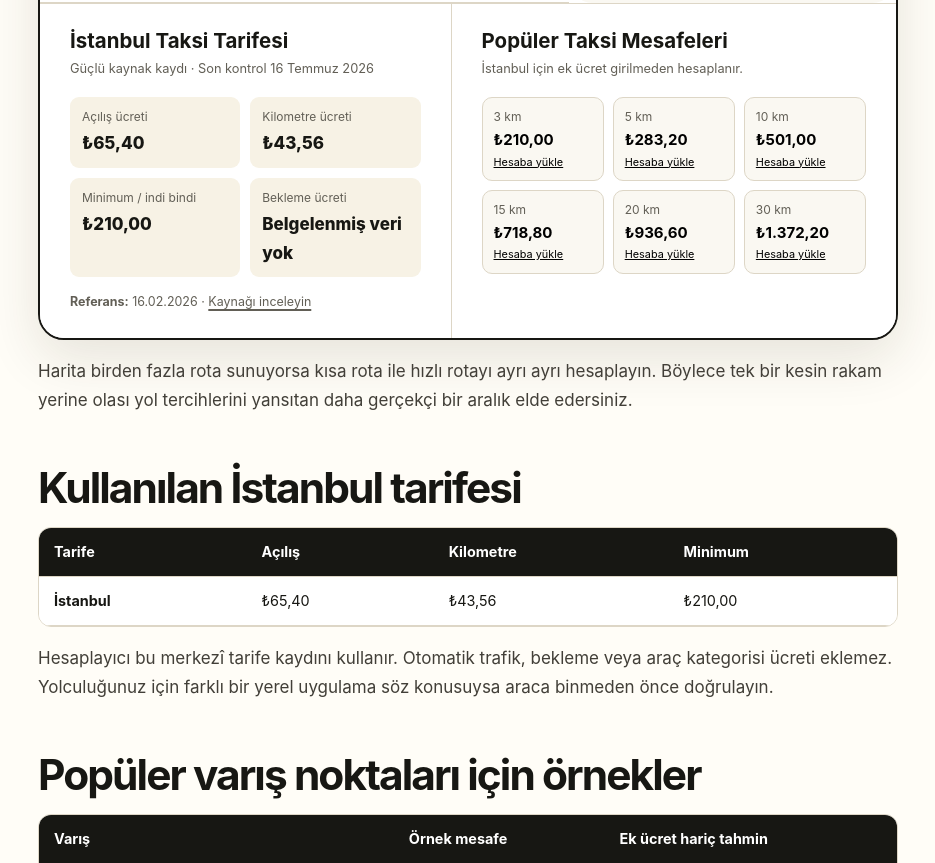
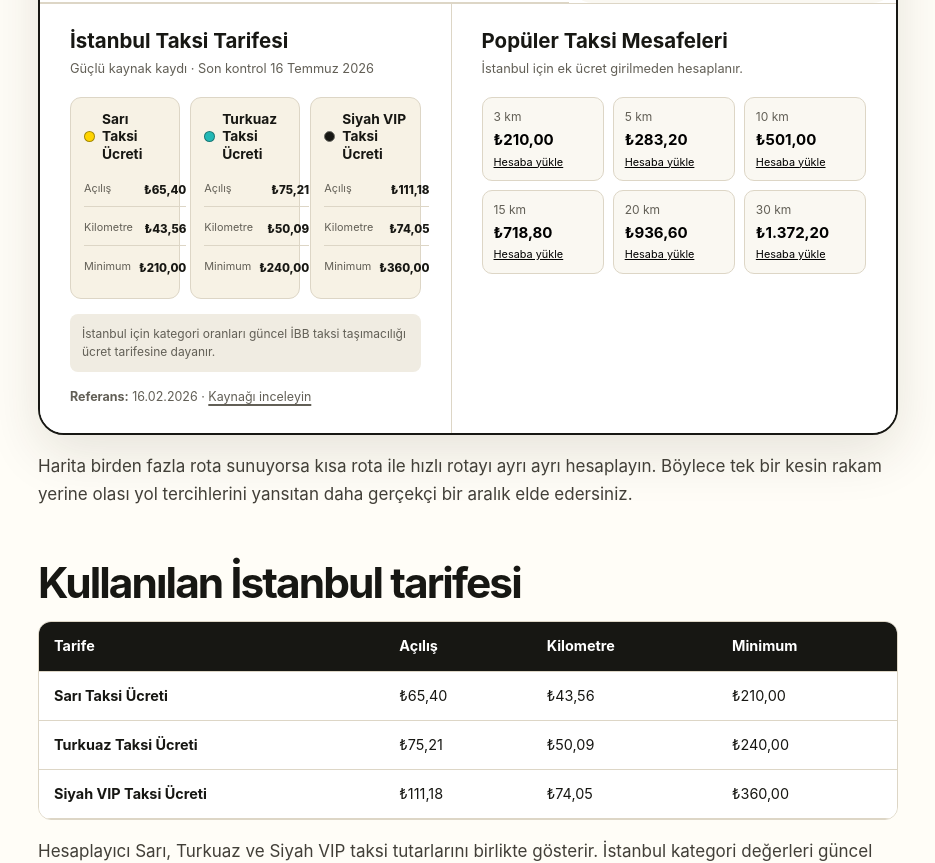
Before and after one commit to arslanwebx/taksi-ucreti-hesaplama, a Next.js app: page /istanbul-havalimani-taksi-ucreti in a window 1280 px wide. Shown: the part 1737-2600 px from the top of the page, without its empty margins (172-1107 px from the left). Built offline with nearby package versions, Linux system fonts and the light colour scheme.

Commit message:
Fix fare

```diff
--- a/app/globals.css
+++ b/app/globals.css
@@ -185,3 +185,31 @@
   .footer-links{gap:10px}
   .footer-contact-note{margin-top:6px}
 }
+
+/* Three taxi category fares */
+.fare-result header h3{font-size:clamp(1.35rem,2.4vw,1.75rem);line-height:1.1;letter-spacing:-.03em;white-space:normal;margin-top:6px}
+.category-fare-results{display:grid;gap:9px;margin:18px 0 8px}
+.category-fare{display:grid;grid-template-columns:auto minmax(0,1fr) auto;align-items:center;gap:10px;padding:12px 13px;border:1px solid var(--line);border-radius:11px;background:white}
+.category-fare strong{font-size:.86rem;line-height:1.25}
+.category-fare b{font-size:1.05rem;white-space:nowrap;font-variant-numeric:tabular-nums}
+.category-dot{width:11px;height:11px;border-radius:50%;background:var(--yellow);border:1px solid rgba(0,0,0,.35);flex:0 0 auto}
+.category-turquoise .category-dot{background:#23b8b5}
+.category-black .category-dot{background:#171713;border-color:#6f6f67}
+.category-fare-note{padding:11px 12px;border-radius:8px;background:#f0ece2;color:var(--muted)!important;font-size:.75rem!important;line-height:1.5}
+.category-tariff-grid{display:grid;grid-template-columns:repeat(3,minmax(0,1fr));gap:10px}
+.category-tariff{min-width:0;padding:13px;border:1px solid var(--line);border-radius:11px;background:var(--cream)}
+.category-tariff h4{display:flex;align-items:center;gap:7px;margin:0 0 10px;font-size:.86rem;line-height:1.25}
+.category-tariff dl{display:grid;grid-template-columns:1fr!important;gap:5px!important}
+.category-tariff dl div{display:flex;justify-content:space-between;gap:8px;padding:6px 0;background:none!important;border-bottom:1px solid var(--line);border-radius:0!important}
+.category-tariff dl div:last-child{border-bottom:0}
+.category-tariff dt{font-size:.68rem}
+.category-tariff dd{font-size:.72rem;text-align:right}
+@media(max-width:580px){
+  .category-fare{grid-template-columns:auto minmax(0,1fr)}
+  .category-fare b{grid-column:2}
+  .category-tariff-grid{grid-template-columns:1fr}
+  .category-tariff dl{grid-template-columns:repeat(3,minmax(0,1fr))!important}
+  .category-tariff dl div{display:grid;gap:2px;border-bottom:0;border-right:1px solid var(--line);padding:3px 8px 3px 0}
+  .category-tariff dl div:last-child{border-right:0}
+  .category-tariff dd{text-align:left}
+}
--- a/app/istanbul-havalimani-taksi-ucreti/page.tsx
+++ b/app/istanbul-havalimani-taksi-ucreti/page.tsx
@@ -3,7 +3,7 @@
 import { ArticlePage } from '@/components/ArticlePage';
 import { Calculator } from '@/components/Calculator';
 import { TableOfContents } from '@/components/TableOfContents';
-import { fare, formatDate, money, publishedCities } from '@/src/data/cities';
+import { fareCategories, faresByCategory, formatDate, money, publishedCities } from '@/src/data/cities';
 import { pageMetadata } from '@/lib/seo';
 
 const city = publishedCities.find((item) => item.slug === 'istanbul')!;
@@ -21,6 +21,7 @@
 export const metadata: Metadata = pageMetadata(title, description, path, 'article');
 
 export default function IstanbulAirport() {
+  const categories = fareCategories(city);
   return (
     <ArticlePage title={title} description={description} path={path} modified={city.lastVerified} category="Havalimanı Taksi Ücretleri" readingMinutes={9} faqs={faqs}>
       <p className="notice"><strong>Kısa cevap:</strong> İstanbul Havalimanı için şehir merkezine sabit taksi fiyatı yoktur. Temel tahmin açılış ücreti, araç rotası kilometresi ve minimum ücret kuralıyla hesaplanır; ücretli geçişler ayrıca eklenir.</p>
@@ -45,13 +46,13 @@
 
       <section id="tarife">
         <h2>Kullanılan İstanbul tarifesi</h2>
-        <div className="table-wrap"><table><thead><tr><th>Tarife</th><th>Açılış</th><th>Kilometre</th><th>Minimum</th></tr></thead><tbody><tr><th scope="row">İstanbul</th><td>{money(city.openingFare)}</td><td>{money(city.perKmFare)}</td><td>{money(city.minimumFare)}</td></tr></tbody></table></div>
-        <p>Hesaplayıcı bu merkezî tarife kaydını kullanır. Otomatik trafik, bekleme veya araç kategorisi ücreti eklemez. Yolculuğunuz için farklı bir yerel uygulama söz konusuysa araca binmeden önce doğrulayın.</p>
+        <div className="table-wrap"><table><thead><tr><th>Tarife</th><th>Açılış</th><th>Kilometre</th><th>Minimum</th></tr></thead><tbody>{categories.map((category) => <tr key={category.id}><th scope="row">{category.label}</th><td>{money(category.tariff.openingFare)}</td><td>{money(category.tariff.perKmFare)}</td><td>{money(category.tariff.minimumFare)}</td></tr>)}</tbody></table></div>
+        <p>Hesaplayıcı Sarı, Turkuaz ve Siyah VIP taksi tutarlarını birlikte gösterir. İstanbul kategori değerleri güncel İBB taksi taşımacılığı ücret tarifesindeki oranlara dayanır. Otomatik trafik ücreti eklenmez.</p>
       </section>
 
       <section id="rotalar">
         <h2>Popüler varış noktaları için örnekler</h2>
-        <div className="table-wrap"><table><thead><tr><th>Varış</th><th>Örnek mesafe</th><th>Ek ücret hariç tahmin</th></tr></thead><tbody>{routes.map(([name, km]) => <tr key={name}><th scope="row">{name}</th><td>{km} km</td><td>{money(fare(city, km).total)}</td></tr>)}</tbody></table></div>
+        <div className="table-wrap"><table><thead><tr><th>Varış</th><th>Örnek mesafe</th>{categories.map((category) => <th key={category.id}>{category.shortLabel}</th>)}</tr></thead><tbody>{routes.map(([name, km]) => <tr key={name}><th scope="row">{name}</th><td>{km} km</td>{faresByCategory(city, km).map((category) => <td key={category.id}>{money(category.total)}</td>)}</tr>)}</tbody></table></div>
         <p>Mesafeler yalnızca planlama örneğidir. Terminal çıkış noktası, otelin bulunduğu sokak, yol çalışması, karşı yaka geçişi ve güncel navigasyon rotası gerçek kilometreyi değiştirebilir.</p>
         <p>Kadıköy veya Sabiha Gökçen Havalimanı gibi karşı yaka varışlarında köprü veya tünel seçimi ayrıca önem kazanır. Geçiş bedeli tabloda yer alan temel tahmine dahil değildir.</p>
       </section>
--- a/components/Calculator.tsx
+++ b/components/Calculator.tsx
@@ -4,11 +4,14 @@
 import { useEffect, useId, useMemo, useRef, useState } from 'react';
 import {
   calculateFare,
+  calculateCategoryFares,
+  categoryTariff,
   fareQualityLabel,
   formatCurrency,
   normalizeCitySearch,
   parseDecimal,
   readCalculatorQuery,
+  taxiCategories,
   tariffSourceNeedsCaution,
 } from '@/lib/taxi-calculator';
 import { cityGuidePaths, formatDate } from '@/src/data/cities';
@@ -71,6 +74,19 @@
     [selected],
   );
   const selectedGuidePath = selected ? cityGuidePaths[selected.slug] : undefined;
+  const selectedCategoryTariffs = useMemo(
+    () => selected ? taxiCategories.map((category) => ({
+      ...category,
+      tariff: categoryTariff(selected, category.id),
+    })) : [],
+    [selected],
+  );
+  const resultCategories = useMemo(
+    () => result
+      ? calculateCategoryFares(result.city, result.km, result.waitingMinutes, result.additional)
+      : [],
+    [result],
+  );
 
   useEffect(() => {
     if (fixedCity) return;
@@ -216,9 +232,10 @@
   function resultText() {
     if (!result) return '';
     const parts = [
-      `${result.city.city} için ${decimal.format(result.km)} km taksi tahmini: ${formatCurrency(result.total)}`,
-      `Açılış: ${formatCurrency(result.opening)}`,
-      `Mesafe: ${decimal.format(result.km)} km × ${formatCurrency(result.city.perKmFare)} = ${formatCurrency(result.distance)}`,
+      `${result.city.city} için ${decimal.format(result.km)} km taksi tahminleri:`,
+      ...resultCategories.map((category) => `${category.label}: ${formatCurrency(category.total)}`),
+      `Sarı taksi açılış: ${formatCurrency(result.opening)}`,
+      `Sarı taksi mesafe bedeli: ${decimal.format(result.km)} km × ${formatCurrency(result.city.perKmFare)} = ${formatCurrency(result.distance)}`,
     ];
     if (result.waiting > 0) parts.push(`Bekleme: ${formatCurrency(result.waiting)}`);
     if (result.additional > 0) parts.push(`Ek ücret: ${formatCurrency(result.additional)}`);
@@ -365,16 +382,28 @@
           <div className="result-empty"><span aria-hidden="true">₺</span><div><h3>Tahmini toplam burada görünür</h3><p>Şehir ve mesafe seçerek şeffaf ücret dökümünü alın.</p></div></div>
         ) : (
           <div className="fare-result">
-            <header><div><span>{result.city.city} · {fareQualityLabel(result.city.isEstimated, result.city.dataStatus)}</span><h3>{formatCurrency(result.total)}</h3></div><strong>{decimal.format(result.km)} km</strong></header>
+            <header><div><span>{result.city.city} · {fareQualityLabel(result.city.isEstimated, result.city.dataStatus)}</span><h3>Üç taksi türü için tahmin</h3></div><strong>{decimal.format(result.km)} km</strong></header>
+            <div className="category-fare-results">
+              {resultCategories.map((category) => (
+                <div className={`category-fare category-${category.id}`} key={category.id}>
+                  <span className="category-dot" aria-hidden="true"/>
+                  <strong>{category.label}</strong>
+                  <b>{formatCurrency(category.total)}</b>
+                </div>
+              ))}
+            </div>
             <dl>
-              <div><dt>Açılış ücreti</dt><dd>{formatCurrency(result.opening)}</dd></div>
-              <div><dt>Mesafe bedeli <small>{decimal.format(result.km)} km × {formatCurrency(result.city.perKmFare)}</small></dt><dd>{formatCurrency(result.distance)}</dd></div>
+              <div><dt>Sarı taksi açılış ücreti</dt><dd>{formatCurrency(result.opening)}</dd></div>
+              <div><dt>Sarı taksi mesafe bedeli <small>{decimal.format(result.km)} km × {formatCurrency(result.city.perKmFare)}</small></dt><dd>{formatCurrency(result.distance)}</dd></div>
               {result.waiting > 0 && <div><dt>Bekleme bedeli <small>{decimal.format(result.waitingMinutes)} dk</small></dt><dd>{formatCurrency(result.waiting)}</dd></div>}
               {result.additional > 0 && <div><dt>Ek geçiş ücreti</dt><dd>{formatCurrency(result.additional)}</dd></div>}
               {result.adjustment > 0 && <div><dt>Minimum ücret farkı</dt><dd>{formatCurrency(result.adjustment)}</dd></div>}
-              <div className="total-row"><dt>Tahmini toplam</dt><dd>{formatCurrency(result.total)}</dd></div>
+              <div className="total-row"><dt>Sarı taksi tahmini toplam</dt><dd>{formatCurrency(result.total)}</dd></div>
             </dl>
             {result.adjustment > 0 && <p className="minimum-note">Hesaplanan tutar şehrin minimum yolculuk ücretinin altında kaldığı için minimum ücret uygulanmıştır.</p>}
+            <p className="category-fare-note">{result.city.slug === 'istanbul'
+              ? 'İstanbul kategori tutarları 16 Şubat 2026 tarihli İBB tarifesindeki Sarı, Turkuaz ve Siyah taksi oranlarıyla hesaplanır.'
+              : 'Turkuaz ve Siyah VIP tutarları, bu şehirdeki Sarı taksi tarifesine İstanbul kategori oranları uygulanarak oluşturulan planlama tahminleridir. Bu araç türleri her şehirde bulunmayabilir.'}</p>
             <div className="fare-source">
               <span><strong>Kaynak niteliği:</strong> {fareQualityLabel(result.city.isEstimated, result.city.dataStatus)}</span>
               <span><strong>Tarife referansı:</strong> {result.city.referenceDate}</span>
@@ -397,12 +426,21 @@
         <div className="calculator-insights">
           <section className="tariff-summary" aria-labelledby={`${id}-tariff-title`}>
             <div className="insight-heading"><div><h3 id={`${id}-tariff-title`}>{selected.city} Taksi Tarifesi</h3><p>{fareQualityLabel(selected.isEstimated, selected.dataStatus)} · Son kontrol {formatDate(selected.lastVerified)}</p></div>{!fixedCity && selectedGuidePath && <Link href={selectedGuidePath}>Şehir rehberini aç →</Link>}</div>
-            <dl>
-              <div><dt>Açılış ücreti</dt><dd>{formatCurrency(selected.openingFare)}</dd></div>
-              <div><dt>Kilometre ücreti</dt><dd>{formatCurrency(selected.perKmFare)}</dd></div>
-              <div><dt>Minimum / indi bindi</dt><dd>{formatCurrency(selected.minimumFare)}</dd></div>
-              <div><dt>Bekleme ücreti</dt><dd>{selected.waitingFarePerMinute === undefined ? 'Belgelenmiş veri yok' : `${formatCurrency(selected.waitingFarePerMinute)} / dk`}</dd></div>
-            </dl>
+            <div className="category-tariff-grid">
+              {selectedCategoryTariffs.map((category) => (
+                <article className={`category-tariff category-${category.id}`} key={category.id}>
+                  <h4><span className="category-dot" aria-hidden="true"/>{category.label}</h4>
+                  <dl>
+                    <div><dt>Açılış</dt><dd>{formatCurrency(category.tariff.openingFare)}</dd></div>
+                    <div><dt>Kilometre</dt><dd>{formatCurrency(category.tariff.perKmFare)}</dd></div>
+                    <div><dt>Minimum</dt><dd>{formatCurrency(category.tariff.minimumFare)}</dd></div>
+                  </dl>
+                </article>
+              ))}
+            </div>
+            <p className="category-fare-note">{selected.slug === 'istanbul'
+              ? 'İstanbul için kategori oranları güncel İBB taksi taşımacılığı ücret tarifesine dayanır.'
+              : 'Turkuaz ve Siyah VIP değerleri Sarı taksi tarifesinden türetilen kategori tahminleridir; yerel bulunabilirlik ve tarife farklı olabilir.'}</p>
             <p><strong>Referans:</strong> {selected.referenceDate} · <a href={selected.sourceUrl} target="_blank" rel="noopener noreferrer">Kaynağı inceleyin</a></p>
           </section>
           <section className="popular-calculations" aria-labelledby={`${id}-popular-title`}>
--- a/lib/taxi-calculator.ts
+++ b/lib/taxi-calculator.ts
@@ -15,6 +15,21 @@
   total: number;
 };
 
+export const taxiCategories = [
+  { id: 'yellow', label: 'Sarı Taksi Ücreti', shortLabel: 'Sarı Taksi', meterMultiplier: 1, minimumMultiplier: 1 },
+  { id: 'turquoise', label: 'Turkuaz Taksi Ücreti', shortLabel: 'Turkuaz Taksi', meterMultiplier: 1.15, minimumMultiplier: 8 / 7 },
+  { id: 'black', label: 'Siyah VIP Taksi Ücreti', shortLabel: 'Siyah VIP Taksi', meterMultiplier: 1.7, minimumMultiplier: 12 / 7 },
+] as const;
+
+export type TaxiCategory = typeof taxiCategories[number]['id'];
+
+export type CategoryFareCalculation = FareCalculation & {
+  id: TaxiCategory;
+  label: string;
+  shortLabel: string;
+  tariff: FareInput;
+};
+
 export type CalculatorQuery = {
   city?: string;
   distance?: number;
@@ -23,6 +38,36 @@
 };
 
 const roundMoney = (value: number) => Math.round((value + Number.EPSILON) * 100) / 100;
+
+export function categoryTariff(tariff: FareInput, category: TaxiCategory): FareInput {
+  const definition = taxiCategories.find((item) => item.id === category) ?? taxiCategories[0];
+  return {
+    openingFare: roundMoney(tariff.openingFare * definition.meterMultiplier),
+    perKmFare: roundMoney(tariff.perKmFare * definition.meterMultiplier),
+    minimumFare: roundMoney(tariff.minimumFare * definition.minimumMultiplier),
+    waitingFarePerMinute: tariff.waitingFarePerMinute === undefined
+      ? undefined
+      : roundMoney(tariff.waitingFarePerMinute * definition.meterMultiplier),
+  };
+}
+
+export function calculateCategoryFares(
+  tariff: FareInput,
+  distanceKm: number,
+  waitingMinutes = 0,
+  additionalCharges = 0,
+): CategoryFareCalculation[] {
+  return taxiCategories.map((category) => {
+    const adjustedTariff = categoryTariff(tariff, category.id);
+    return {
+      id: category.id,
+      label: category.label,
+      shortLabel: category.shortLabel,
+      tariff: adjustedTariff,
+      ...calculateFare(adjustedTariff, distanceKm, waitingMinutes, additionalCharges),
+    };
+  });
+}
 
 export function parseDecimal(value: string): number {
   const normalized = value.trim().replace(',', '.');
--- a/scripts/audit-dist.mjs
+++ b/scripts/audit-dist.mjs
@@ -73,6 +73,9 @@
 if ((cityGuideBlock.match(/<h3>/g)?.length ?? 0) !== 4 || /<article class="article-card"[\s\S]*?<h2>/i.test(cityGuideBlock)) errors.push('Ana sayfa popüler şehir kartları H3 kullanmalı.');
 if (cityGuideBlock.includes('<time')) errors.push('Ana sayfa şehir kartlarında tekrarlanan güncelleme tarihleri gösterilmemeli.');
 if (/Yoğun trafik<\/strong>|traffic=high/i.test(home)) errors.push('Belgesiz yoğun trafik katsayısı ana sayfadan kaldırılmadı.');
+for (const categoryLabel of ['Sarı Taksi Ücreti', 'Turkuaz Taksi Ücreti', 'Siyah VIP Taksi Ücreti']) {
+  if (!home.includes(categoryLabel)) errors.push(`Ana hesaplayıcıda ${categoryLabel} bulunmalı.`);
+}
 if ((home.match(/class="author-box/g)?.length ?? 0) !== 1) errors.push('Ana sayfa makalesinin sonunda tek yazar kutusu bulunmalı.');
 if (!home.includes('G-9DE2SY0711') || !home.includes('googletagmanager.com/gtag/js')) errors.push('Google Analytics etiketi üretim HTML dosyasına eklenmedi.');
 for (const schemaType of ['WebSite','WebPage','Organization','Person','BreadcrumbList','WebApplication','FAQPage']) {
@@ -102,6 +105,9 @@
   const h2Texts = [...html.matchAll(/<h2[^>]*>([^<]+)<\/h2>/gi)].map((match) => match[1].trim().toLocaleLowerCase('tr-TR'));
   if (h2Texts.some((heading, index) => h2Texts.indexOf(heading) !== index)) errors.push(`${slug}: yinelenen H2 başlığı bulundu.`);
   if (!/<h3[^>]*>Yolculuk bilgileri<\/h3>/i.test(html)) errors.push(`${slug}: hesaplayıcı H3 başlığı bulunamadı.`);
+  for (const categoryLabel of ['Sarı Taksi Ücreti', 'Turkuaz Taksi Ücreti', 'Siyah VIP Taksi Ücreti']) {
+    if (!html.includes(categoryLabel)) errors.push(`${slug}: hesaplayıcıda ${categoryLabel} bulunmalı.`);
+  }
   if (/Şehir rehberini aç/i.test(html)) errors.push(`${slug}: aynı şehir sayfasına dönen rehber bağlantısı kaldırılmadı.`);
   if (slug === 'antalya-taksi-ucreti') {
     if (!html.includes('Hesaplanan tutar minimum ücrete eşittir.')) errors.push('Antalya: 3 km minimum ücret eşitliği açıklaması bulunamadı.');
--- a/scripts/validate-content.mjs
+++ b/scripts/validate-content.mjs
@@ -5,6 +5,7 @@
 const fareSource = readFileSync(new URL('../src/data/taxi-fares.ts', import.meta.url), 'utf8');
 const pageSource = readFileSync(new URL('../src/data/pages.ts', import.meta.url), 'utf8');
 const calculatorSource = readFileSync(new URL('../components/Calculator.tsx', import.meta.url), 'utf8');
+const calculatorLogicSource = readFileSync(new URL('../lib/taxi-calculator.ts', import.meta.url), 'utf8');
 const errors = [];
 
 const arrayBody = fareSource.match(/export const taxiFares:[\s\S]*?=\s*\[([\s\S]*?)\n\];/)?.[1] ?? '';
@@ -81,6 +82,9 @@
 if (!calculatorSource.includes('kaynağını açın') || !calculatorSource.includes('Tarife referansı:') || !calculatorSource.includes('Son kontrol:')) {
   errors.push('Hesap sonucunda kaynak, referans veya son kontrol bilgisi eksik.');
 }
+for (const categoryLabel of ['Sarı Taksi Ücreti', 'Turkuaz Taksi Ücreti', 'Siyah VIP Taksi Ücreti']) {
+  if (!calculatorLogicSource.includes(categoryLabel)) errors.push(`Hesaplayıcıda ${categoryLabel} eksik.`);
+}
 
 const fareSlugs = new Set(fares.map((fare) => fare.slug));
 const pageSlugs = pages.map((page) => page.slug);
--- a/src/data/cities.ts
+++ b/src/data/cities.ts
@@ -1,5 +1,5 @@
 import { taxiFareBySlug, type TaxiFare } from './taxi-fares';
-import { calculateFare } from '@/lib/taxi-calculator';
+import { calculateCategoryFares, calculateFare, categoryTariff, taxiCategories } from '@/lib/taxi-calculator';
 
 type ArticleDetails = {
   path: string;
@@ -104,3 +104,18 @@
   const result = calculateFare(city, km, 0, extra);
   return { opening: result.opening, distance: result.distance, adjustment: result.adjustment, extra: result.additional, total: result.total };
 }
+
+export function fareCategories(city: Pick<TaxiFare, 'openingFare' | 'perKmFare' | 'minimumFare' | 'waitingFarePerMinute'>) {
+  return taxiCategories.map((category) => ({
+    ...category,
+    tariff: categoryTariff(city, category.id),
+  }));
+}
+
+export function faresByCategory(
+  city: Pick<TaxiFare, 'openingFare' | 'perKmFare' | 'minimumFare' | 'waitingFarePerMinute'>,
+  km: number,
+  extra = 0,
+) {
+  return calculateCategoryFares(city, km, 0, extra);
+}
```
Also changed, not shown: components/CityFareArticle.tsx (+7 -5 lines), 1 other file (tests, documents, lock files or other folders).
